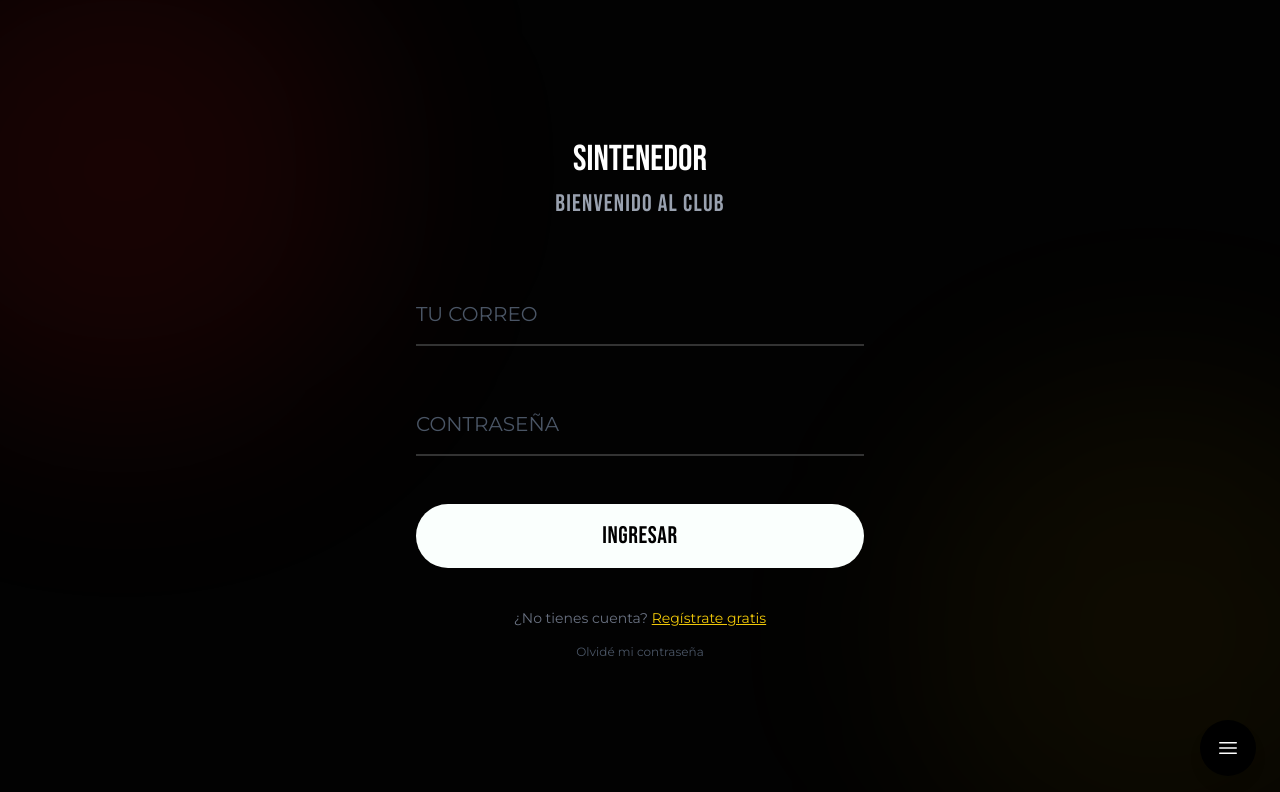
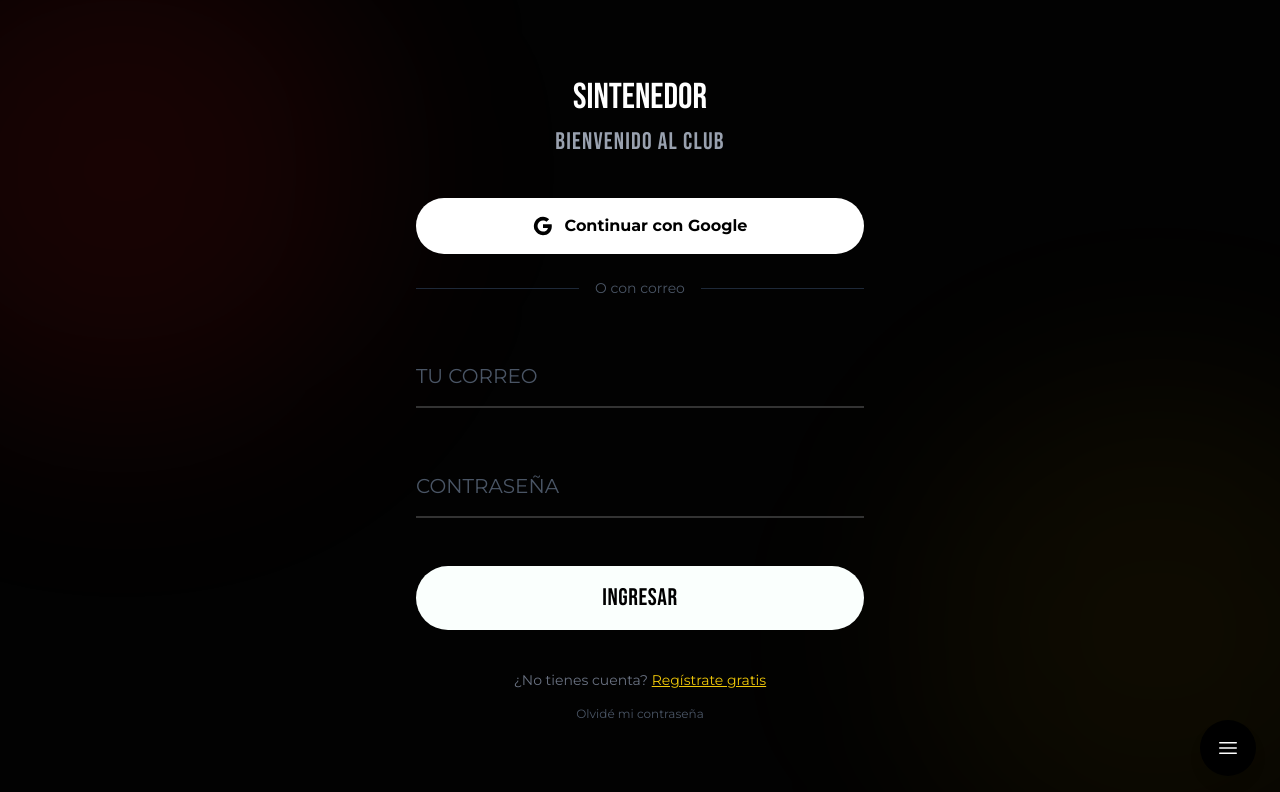
Before and after one commit to Magupe09/Sintenedor.com, a Next.js app: page /login in a window 1280 px wide. Shown: the top 792 px of the page. Built offline with nearby package versions, Linux system fonts and the light colour scheme; no server answers.

Commit message:
creo la auth con google

```diff
--- /dev/null
+++ b/app/auth/callback/route.ts
@@ -0,0 +1,38 @@
+import { createServerClient, type CookieOptions } from '@supabase/ssr'
+import { cookies } from 'next/headers'
+import { NextResponse } from 'next/server'
+
+export async function GET(request: Request) {
+    const { searchParams, origin } = new URL(request.url)
+    const code = searchParams.get('code')
+    // if "next" is in param, use it as the redirect URL
+    const next = searchParams.get('next') ?? '/'
+
+    if (code) {
+        const cookieStore = await cookies()
+        const supabase = createServerClient(
+            process.env.NEXT_PUBLIC_SUPABASE_URL!,
+            process.env.NEXT_PUBLIC_SUPABASE_ANON_KEY!,
+            {
+                cookies: {
+                    get(name: string) {
+                        return cookieStore.get(name)?.value
+                    },
+                    set(name: string, value: string, options: CookieOptions) {
+                        cookieStore.set({ name, value, ...options })
+                    },
+                    remove(name: string, options: CookieOptions) {
+                        cookieStore.delete({ name, ...options })
+                    },
+                },
+            }
+        )
+        const { error } = await supabase.auth.exchangeCodeForSession(code)
+        if (!error) {
+            return NextResponse.redirect(`${origin}${next}`)
+        }
+    }
+
+    // return the user to an error page with instructions
+    return NextResponse.redirect(`${origin}/auth/auth-code-error`)
+}
--- a/app/login/page.tsx
+++ b/app/login/page.tsx
@@ -49,6 +49,42 @@
 
                 {/* Form */}
                 <form onSubmit={handleSubmit} className="flex flex-col gap-6">
+
+                    {/* Google Button */}
+                    <button
+                        type="button"
+                        onClick={async () => {
+                            setLoading(true);
+                            await signInWithGoogle();
+                        }}
+                        className="w-full bg-white text-black font-bold py-4 rounded-full flex items-center justify-center gap-3 hover:bg-gray-100 transition-colors"
+                    >
+                        <svg className="w-5 h-5" viewBox="0 0 24 24">
+                            <path
+                                fill="currentColor"
+                                d="M22.56 12.25c0-.78-.07-1.53-.2-2.25H12v4.26h5.92c-.26 1.37-1.04 2.53-2.21 3.31v2.77h3.57c2.08-1.92 3.28-4.74 3.28-8.09z"
+                            />
+                            <path
+                                fill="currentColor"
+                                d="M12 23c2.97 0 5.46-.98 7.28-2.66l-3.57-2.77c-.98.66-2.23 1.06-3.71 1.06-2.86 0-5.29-1.93-6.16-4.53H2.18v2.84C3.99 20.53 7.7 23 12 23z"
+                            />
+                            <path
+                                fill="currentColor"
+                                d="M5.84 14.09c-.22-.66-.35-1.36-.35-2.09s.13-1.43.35-2.09V7.07H2.18C1.43 8.55 1 10.22 1 12s.43 3.45 1.18 4.93l2.85-2.22.81-.62z"
+                            />
+                            <path
+                                fill="currentColor"
+                                d="M12 5.38c1.62 0 3.06.56 4.21 1.64l3.15-3.15C17.45 2.09 14.97 1 12 1 7.7 1 3.99 3.47 2.18 7.07l3.66 2.84c.87-2.6 3.3-4.53 6.16-4.53z"
+                            />
+                        </svg>
+                        Continuar con Google
+                    </button>
+
+                    <div className="flex items-center gap-4 text-gray-600 text-sm">
+                        <div className="h-px bg-gray-800 flex-1" />
+                        O con correo
+                        <div className="h-px bg-gray-800 flex-1" />
+                    </div>
 
                     {/* Email Input */}
                     <div className="group">
```
